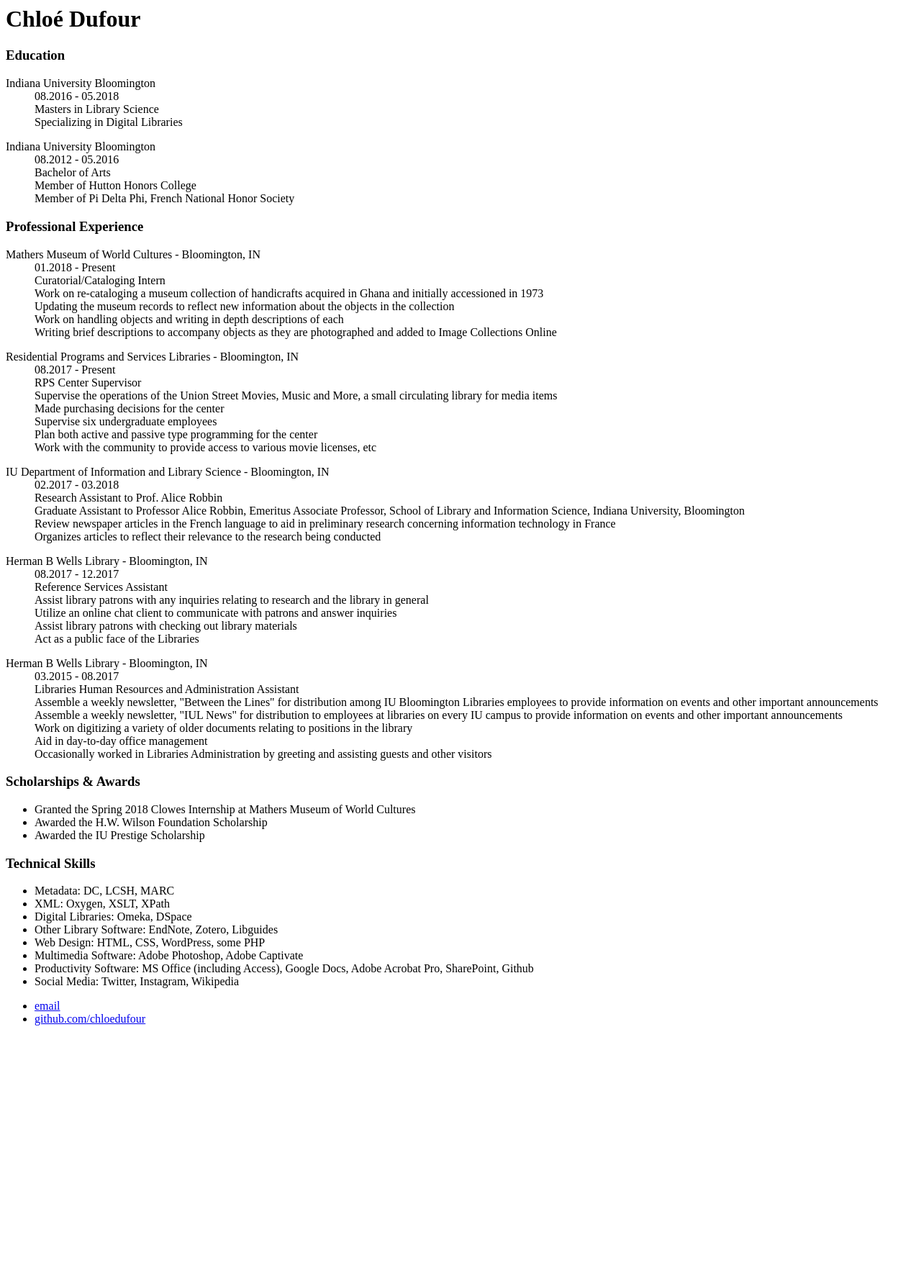
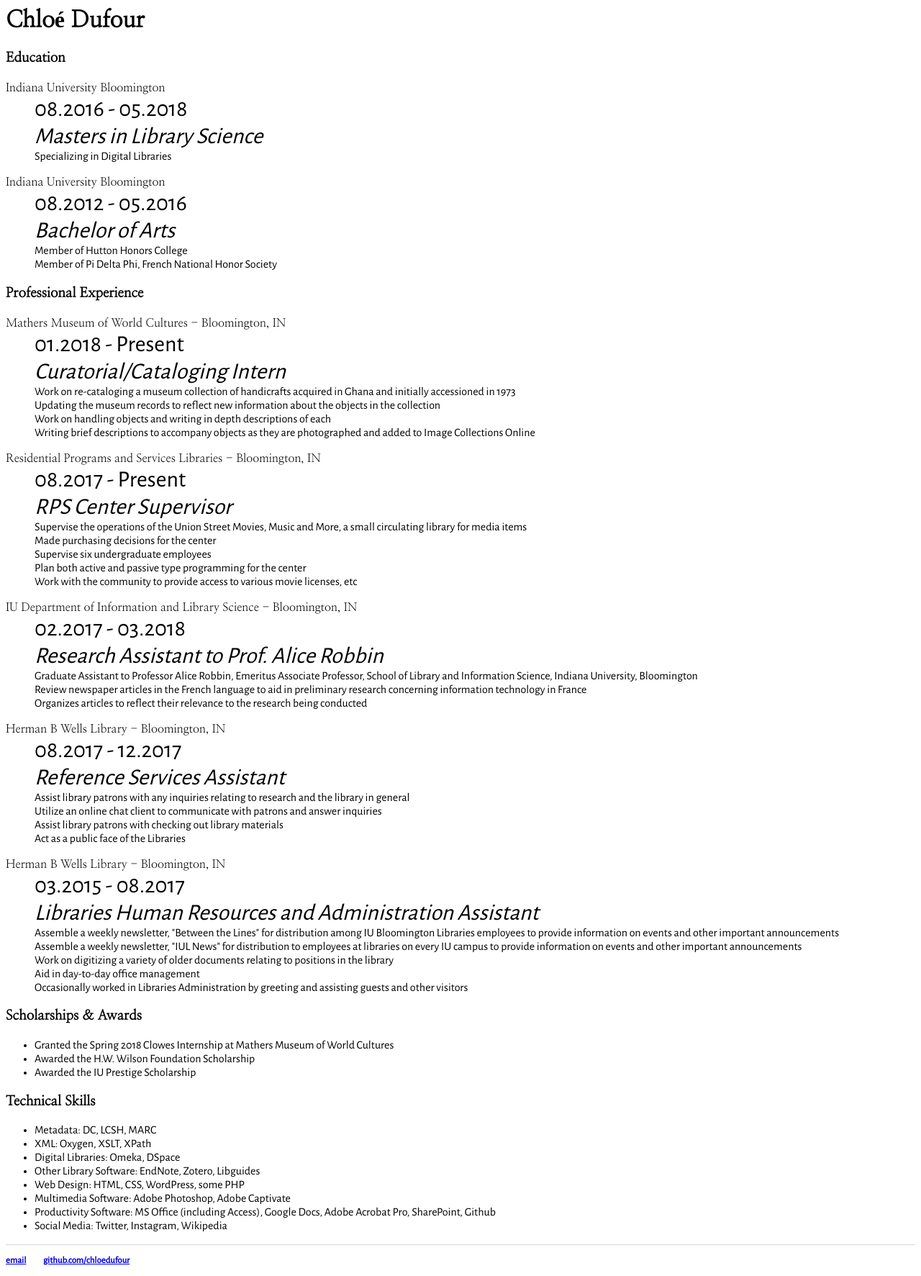
Before and after one commit to chloedufour/cdufour.github.io, a Jekyll site: the page cv/vitae.html, which Jekyll copies as it is, in a window 1280 px wide. Shown: the whole page at 72% size. Built offline with Jekyll 4.4.1, drawn with Linux system fonts in a browser that asks for light colours; before the commit the page ends 1441 px from its top, so only the background shows below that.

Commit message:
Update vitae.html

```diff
--- a/cv/vitae.html
+++ b/cv/vitae.html
@@ -1,8 +1,8 @@
 <html>
   <head>
   <title>Curriculum Vitae</title>
-  <link rel="stylesheet" type="text/css" href="chloedufour.github.io/cv/cv.css">
-	  <link href="https://fonts.googleapis.com/css?family=Alegreya+Sans|Nanum+Myeongjo" rel="stylesheet">
+  <link rel="stylesheet" type="text/css" href="/cv/cv.css"/>
+	  <link href="https://fonts.googleapis.com/css?family=Alegreya+Sans|Nanum+Myeongjo" rel="stylesheet"/>
   </head>
 
   <body>
```
